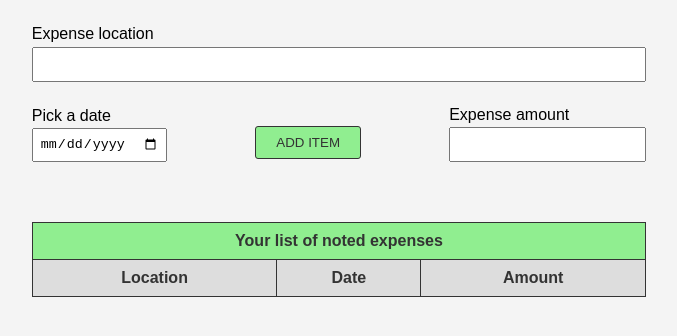
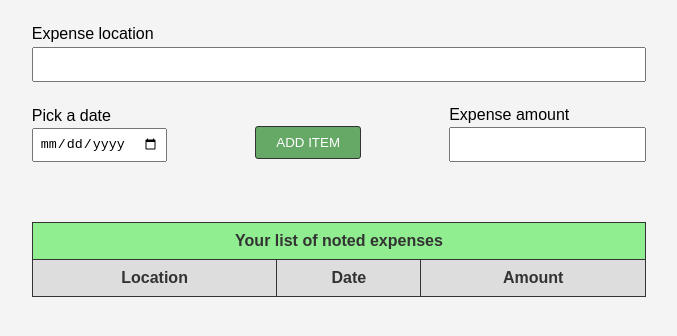
Before and after one commit to IvanMPR/Expense-tracker, a plain HTML site: page index.html in a window 1280 px wide. In both pictures the pointer is over the button "ADD ITEM". Shown: the part 60-396 px from the top of the page, without its empty margins (301-978 px from the left). Drawn offline with Linux system fonts and the light colour scheme.

Commit message:
button:hover added

```diff
--- a/style.css
+++ b/style.css
@@ -15,7 +15,6 @@ body {
 label {
   display: block;
 }
-
 
 .close {
   position: absolute;
@@ -68,7 +67,6 @@ h1 {
   padding-bottom: 40px;
 }
 
-
 .date label {
   text-align: left;
 }
@@ -86,6 +84,12 @@ button {
   border-radius: 3px;
   border: 1px solid #333;
   text-transform: uppercase;
+  transition: all 0.2s;
+}
+
+button:hover {
+  background: rgb(102, 168, 102);
+  color: #fff;
 }
 
 .amount label {
@@ -117,7 +121,9 @@ tr:nth-child(even) {
   background: #ddd;
 }
 
-table, th, td {
+table,
+th,
+td {
   border: 1px solid #333;
   border-collapse: collapse;
   padding: 5px;
```
